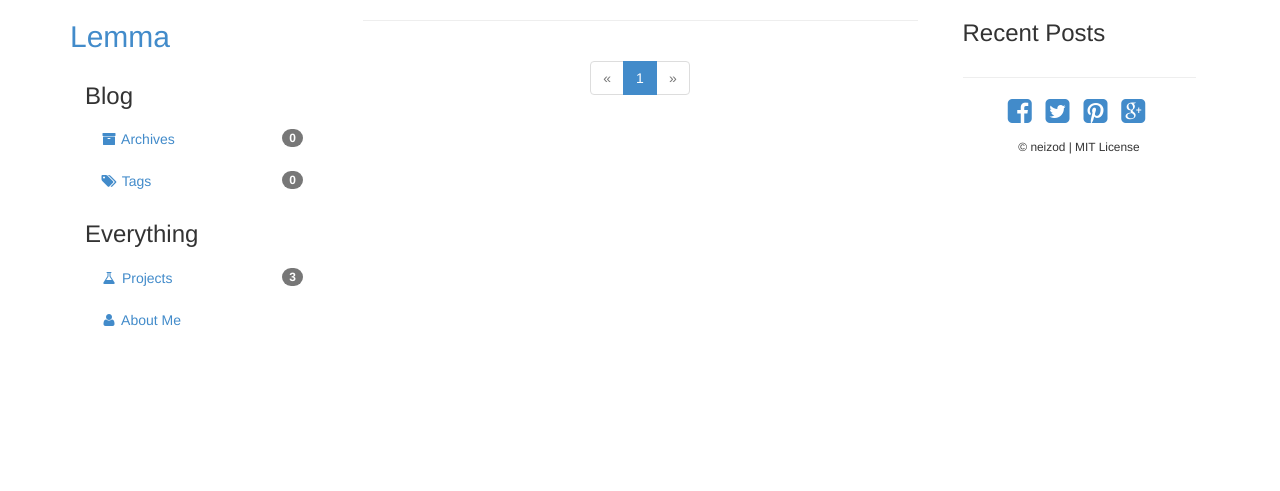
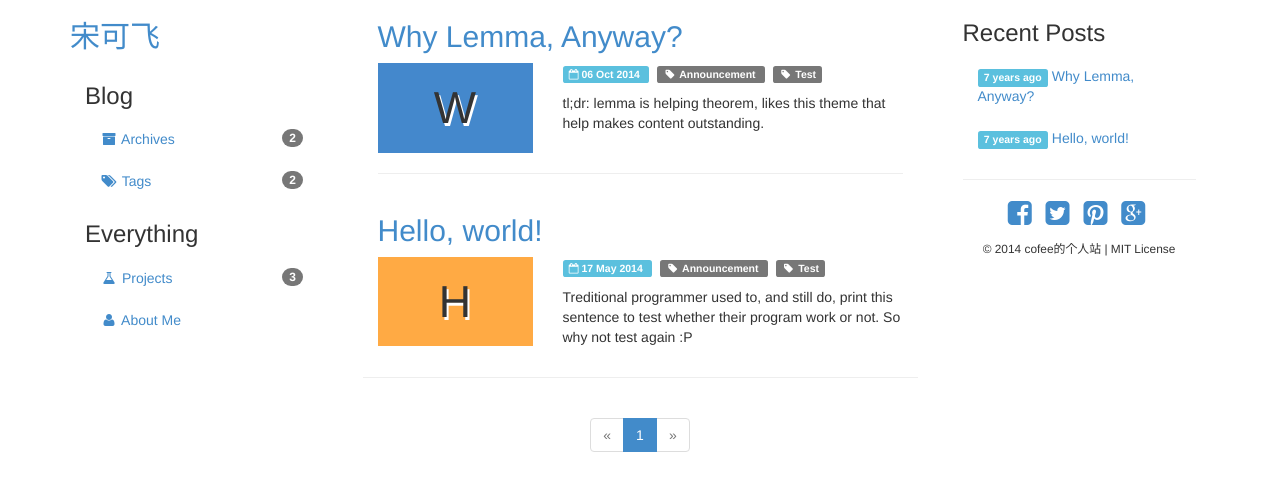
Before and after one commit to blog666/blog666.github.io, a Jekyll site: the page built from index.html, in a window 1280 px wide. Shown: the top 491 px of the page. Built offline with Jekyll 4.4.1, drawn with Linux system fonts in a browser that asks for light colours; Markdown is read by kramdown in place of the engine named in the settings; the list of posts is cut into pages by our own code.

Commit message:
firstadd

```diff
--- a/_config.yml
+++ b/_config.yml
@@ -1,9 +1,9 @@
 # user variables, change this to make custom site.
 
-name: Lemma
+name: 宋可飞
 desc: Yet another simple theme for Jekyll.
 author:
-  name: neizod
+  name: cofee的个人站
   avatar: //s4.ax1x.com/2022/01/04/TLL4SO.png
   profile: |
     Just another ordinary grad student in computer engineering.
--- /dev/null
+++ b/_posts/2014-05-17-hello-world.md
@@ -0,0 +1,10 @@
+---
+title: Hello, world!
+tags: [Announcement, Test]
+---
+
+Treditional programmer used to, and still do, print this sentence to test whether their program work or not. So why not test again :P
+
+You'll find other examples in the following posts.
+
+But for now, hello!
--- /dev/null
+++ b/_posts/2014-10-06-why-lemma.md
@@ -0,0 +1,32 @@
+---
+title: Why Lemma, Anyway?
+tags: [Announcement, Test]
+---
+
+tl;dr: lemma is helping theorem, likes this theme that help makes content outstanding.
+
+---
+
+I taught myself HTML in 1998, the year that Google is just founded, to write and draw something and express it to the rest of the world... well, actualy just some gamers and few close friends :P
+
+And I felt that hosting my own website is too complex in details, but the result is too simple, for example I have no idea how to create 2-way communication after spending months studied it.
+
+So I went for public webboard.
+
+Webboard is great place for communication, but not great place for expressing complex idea. Some webboard not even allow me to use emphasis HTML tag! Not to mention about images, which seems to be hight-end feature at that time.
+
+So I starts blogging.
+
+I've came across many blogging platforms since 2004, and still not found a place that's just fit into me. Some is easy but not configurable, and vice versa. So I concentrated on contents and hope someday I'll find some place that perfect for me.
+
+Now I found GitHub Pages.
+
+And now I'm also a student in fields of mathematics and computer engineering. So coding is lesser complex to me.
+
+My labatory is Theory Research Group, and I like to observe and define new theories/theorems, so I must have basis theorems to support my new idea.
+
+> *Lemma*, or helping theorem, is a proven proposition which is used as a stepping stone to a larger result rather than as a statement of interest by itself.
+>
+> <footer><cite><a href="https://en.wikipedia.org/wiki/Lemma_(mathematics)">Wikipedia</a></cite></footer>
+
+Like standing on the shoulders of giants, great theorem need great lemma to support it. So I named this theme "Lemma", with the hope that it will be my great basis for the following contents.
```
Also changed, not shown: Gemfile (line endings or trailing spaces).
